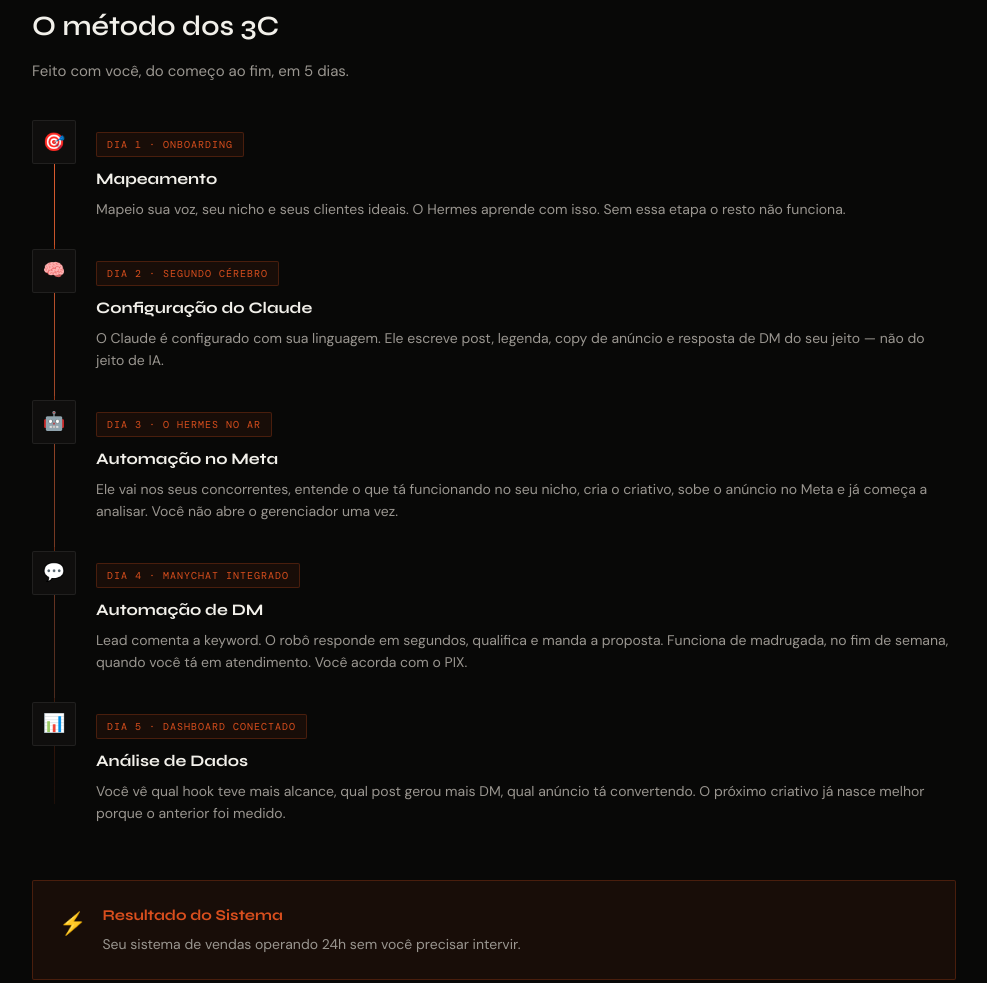
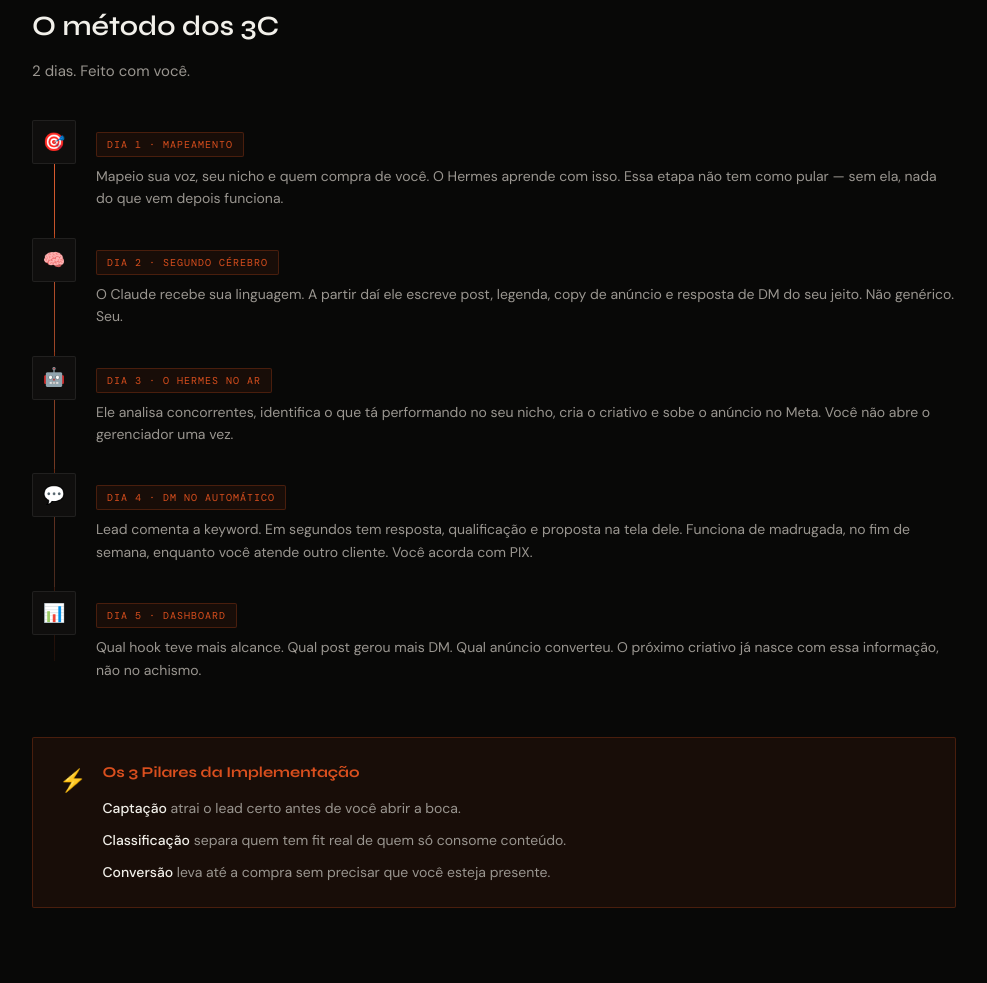
Before and after one commit to marketingavestra/implementacao, a website: page public/index.html in a window 1280 px wide. Shown: the part 3436-4419 px from the top of the page, without its empty margins (146-1133 px from the left). Drawn offline with nearby package versions, Linux system fonts and the light colour scheme.

Commit message:
copy: update 3C methodology descriptions and summary

```diff
--- a/public/index.html
+++ b/public/index.html
@@ -1069,7 +1069,7 @@
       <div class="tcc-panel active">
         <div class="tcc-panel-header">
           <h3>O método dos 3C</h3>
-          <p>Feito com você, do começo ao fim, em 5 dias.</p>
+          <p>2 dias. Feito com você.</p>
         </div>
 
         <div class="agent-flow">
@@ -1079,9 +1079,8 @@
               <div class="flow-step-line"></div>
             </div>
             <div class="flow-step-body">
-              <div class="flow-agent-badge">Dia 1 · Onboarding</div>
-              <div class="flow-step-title">Mapeamento</div>
-              <p class="flow-step-desc">Mapeio sua voz, seu nicho e seus clientes ideais. O Hermes aprende com isso. Sem essa etapa o resto não funciona.</p>
+              <div class="flow-agent-badge">Dia 1 · Mapeamento</div>
+              <p class="flow-step-desc">Mapeio sua voz, seu nicho e quem compra de você. O Hermes aprende com isso. Essa etapa não tem como pular — sem ela, nada do que vem depois funciona.</p>
             </div>
           </div>
 
@@ -1092,8 +1091,7 @@
             </div>
             <div class="flow-step-body">
               <div class="flow-agent-badge">Dia 2 · Segundo Cérebro</div>
-              <div class="flow-step-title">Configuração do Claude</div>
-              <p class="flow-step-desc">O Claude é configurado com sua linguagem. Ele escreve post, legenda, copy de anúncio e resposta de DM do seu jeito — não do jeito de IA.</p>
+              <p class="flow-step-desc">O Claude recebe sua linguagem. A partir daí ele escreve post, legenda, copy de anúncio e resposta de DM do seu jeito. Não genérico. Seu.</p>
             </div>
           </div>
 
@@ -1104,8 +1102,7 @@
             </div>
             <div class="flow-step-body">
               <div class="flow-agent-badge">Dia 3 · O Hermes no ar</div>
-              <div class="flow-step-title">Automação no Meta</div>
-              <p class="flow-step-desc">Ele vai nos seus concorrentes, entende o que tá funcionando no seu nicho, cria o criativo, sobe o anúncio no Meta e já começa a analisar. Você não abre o gerenciador uma vez.</p>
+              <p class="flow-step-desc">Ele analisa concorrentes, identifica o que tá performando no seu nicho, cria o criativo e sobe o anúncio no Meta. Você não abre o gerenciador uma vez.</p>
             </div>
           </div>
 
@@ -1115,9 +1112,8 @@
               <div class="flow-step-line"></div>
             </div>
             <div class="flow-step-body">
-              <div class="flow-agent-badge">Dia 4 · Manychat integrado</div>
-              <div class="flow-step-title">Automação de DM</div>
-              <p class="flow-step-desc">Lead comenta a keyword. O robô responde em segundos, qualifica e manda a proposta. Funciona de madrugada, no fim de semana, quando você tá em atendimento. Você acorda com o PIX.</p>
+              <div class="flow-agent-badge">Dia 4 · DM no automático</div>
+              <p class="flow-step-desc">Lead comenta a keyword. Em segundos tem resposta, qualificação e proposta na tela dele. Funciona de madrugada, no fim de semana, enquanto você atende outro cliente. Você acorda com PIX.</p>
             </div>
           </div>
 
@@ -1126,9 +1122,8 @@
               <div class="flow-step-icon">📊</div>
             </div>
             <div class="flow-step-body">
-              <div class="flow-agent-badge">Dia 5 · Dashboard conectado</div>
-              <div class="flow-step-title">Análise de Dados</div>
-              <p class="flow-step-desc">Você vê qual hook teve mais alcance, qual post gerou mais DM, qual anúncio tá convertendo. O próximo criativo já nasce melhor porque o anterior foi medido.</p>
+              <div class="flow-agent-badge">Dia 5 · Dashboard</div>
+              <p class="flow-step-desc">Qual hook teve mais alcance. Qual post gerou mais DM. Qual anúncio converteu. O próximo criativo já nasce com essa informação, não no achismo.</p>
             </div>
           </div>
         </div>
@@ -1136,8 +1131,10 @@
         <div class="flow-result">
           <div class="flow-result-icon">⚡</div>
           <div class="flow-result-text">
-            <h4>Resultado do Sistema</h4>
-            <p>Seu sistema de vendas operando 24h sem você precisar intervir.</p>
+            <h4 style="margin-bottom: 12px;">Os 3 Pilares da Implementação</h4>
+            <p style="margin-bottom: 8px;"><strong>Captação</strong> atrai o lead certo antes de você abrir a boca.</p>
+            <p style="margin-bottom: 8px;"><strong>Classificação</strong> separa quem tem fit real de quem só consome conteúdo.</p>
+            <p><strong>Conversão</strong> leva até a compra sem precisar que você esteja presente.</p>
           </div>
         </div>
       </div>
```
